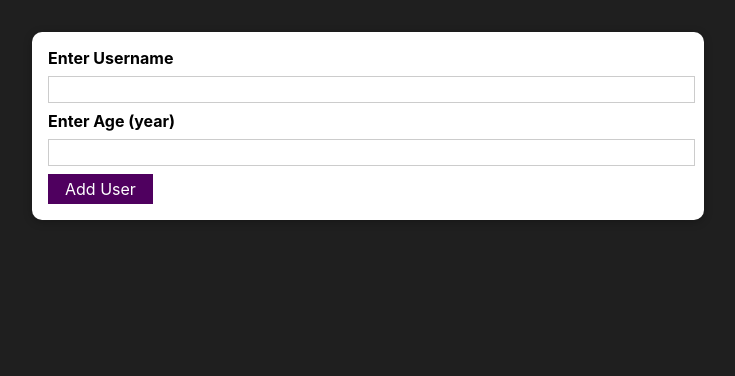
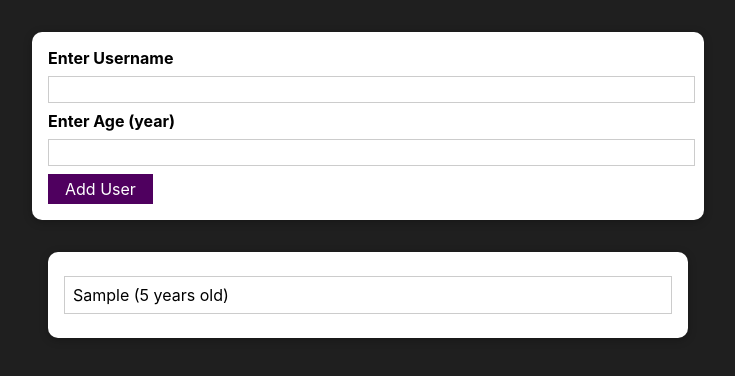
Before and after one commit to Midhunx01/pratice-app__react-input, a React (Create React App) app: page / in a window 1280 px wide. Both pictures are taken after typing "Sample", "5" into the empty fields and a click on the button "Add User". Shown: the top 376 px of the page, without its empty margins (272-1007 px from the left). Built offline with nearby package versions, Linux system fonts and the light colour scheme.

Commit message:
added UserList component

```diff
--- a/src/App.js
+++ b/src/App.js
@@ -1,9 +1,23 @@
+import { useState } from 'react';
+
 import './App.css';
 import AddUsers from './components/Users/AddUsers';
+import UserList from './components/Users/UserList';
 
 function App() {
+
+  const [userList, setUserList] = useState([]);
+
+  function addUsersHandler(uname, uage) {
+    setUserList((prevuserlist)=> {
+      return [...prevuserlist, {username: uname, userAge: uage, id:Math.random().toString()}]
+    })
+  }
   return (
-    <AddUsers/>
+    <>
+      <AddUsers addUsers={addUsersHandler}/>
+      <UserList users={userList}/>
+    </>
   )
 }
 
--- a/src/components/Users/AddUsers.js
+++ b/src/components/Users/AddUsers.js
@@ -4,7 +4,7 @@ import Button from '../UI/Button';
 import Card from '../UI/Card';
 import './addUser.css';
 
-export default function AddUsers() {
+export default function AddUsers(props) {
 
     const [username, setUsername] = useState('');
     const [userAge, setUserAge] = useState('');
@@ -14,7 +14,7 @@ export default function AddUsers() {
         if (username.trim().length === 0 || userAge.trim().length === 0  || +userAge < 1){
             return;
         }
-        console.log(userAge, username);
+        props.addUsers(username, userAge);
         setUserAge('');
         setUsername('');
     }
--- /dev/null
+++ b/src/components/Users/UserList.js
@@ -0,0 +1,19 @@
+import Card from '../UI/Card';
+import './userlist.css';
+
+export default function UserList(props) {
+    return (
+        <Card className='users' >
+            <ul>
+                {props.users.map((user) => {
+                    return (
+                        <li key={user.id}>
+                            {user.username} ({user.userAge} years old)
+                        </li>
+                    )
+
+                })}
+            </ul>
+        </Card>
+    )
+}
--- /dev/null
+++ b/src/components/Users/userlist.css
@@ -0,0 +1,16 @@
+.users {
+    margin: 2rem auto;
+    width: 90%;
+    max-width: 40rem;
+  }
+
+  .users ul {
+    list-style: none;
+    padding: 1rem;
+  }
+
+  .users li {
+    border: 1px solid #ccc;
+    margin: 0.5rem 0;
+    padding: 0.5rem;
+  }
```
